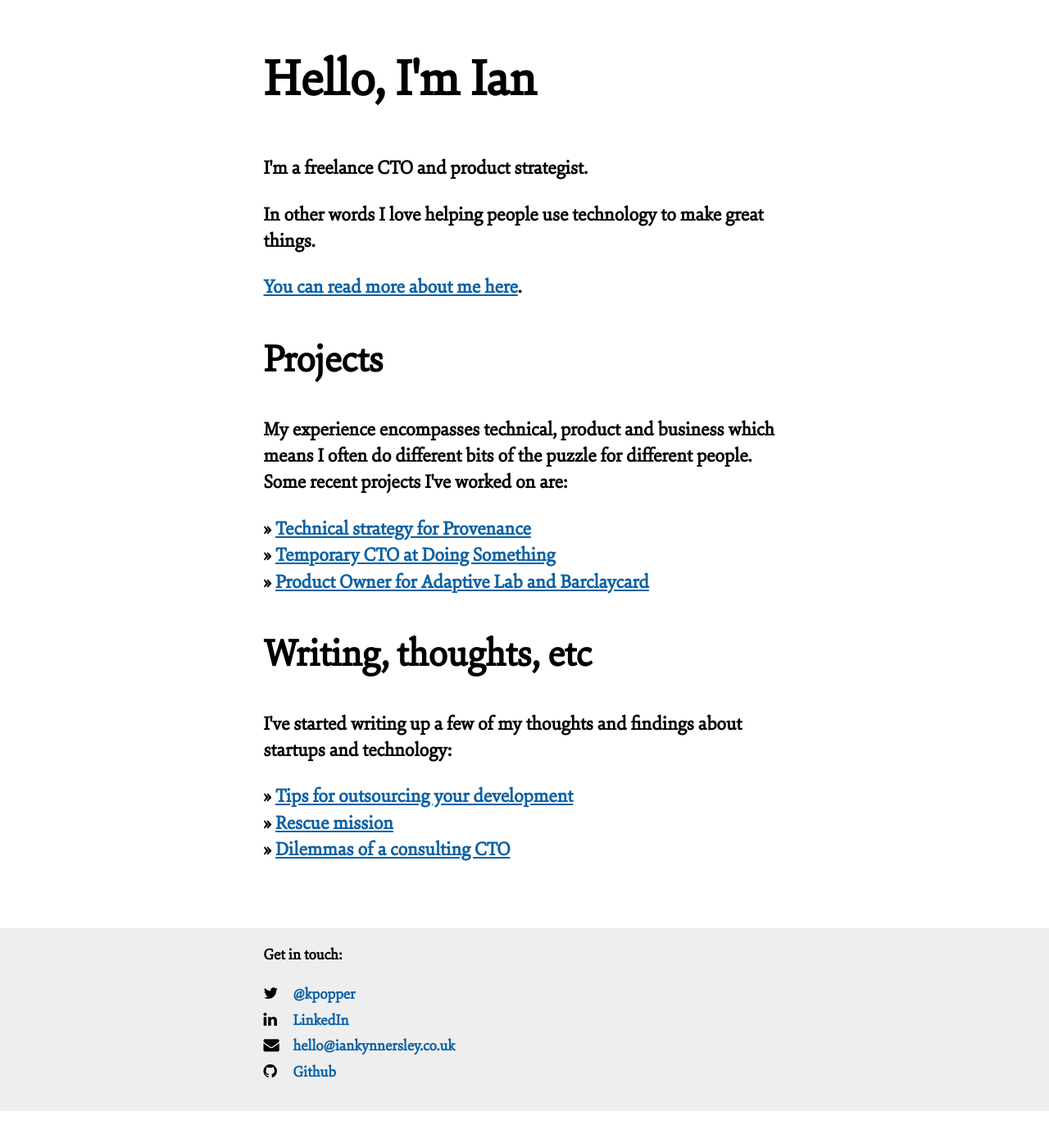
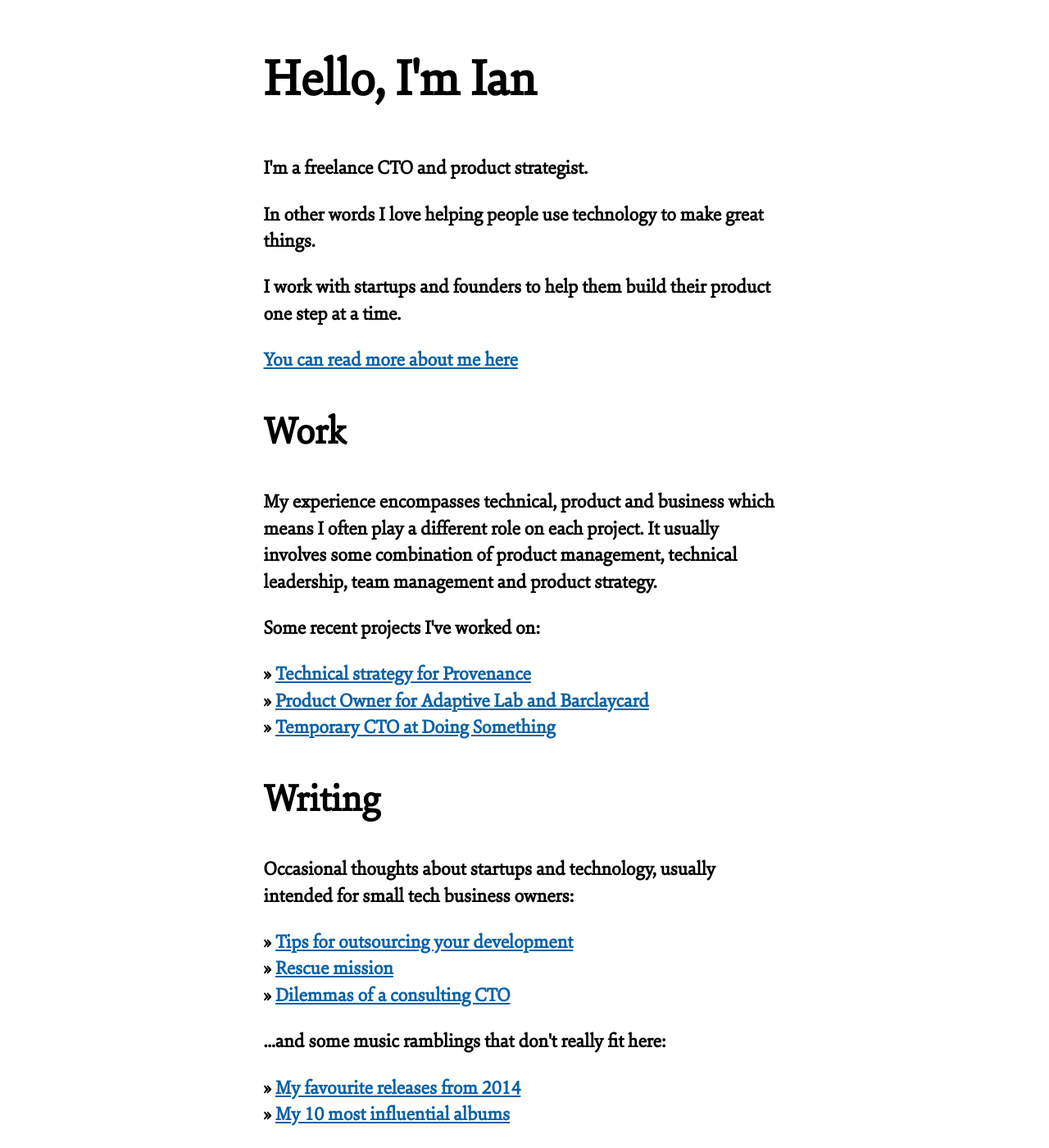
Before and after one commit to kpopper/iankynnersley.co.uk, a Jekyll site: the page built from index.html, in a window 1280 px wide and 1400 px high. Shown: the whole window at 82% size. Built offline with Jekyll 4.4.1, drawn with Linux system fonts in a browser that asks for light colours; nearby versions of some CDN libraries; Markdown is read by kramdown in place of the engine named in the settings.

Commit message:
Improvements to the copy on the home page

```diff
--- a/index.html
+++ b/index.html
@@ -7,22 +7,24 @@ title: Ian Kynnersley
   <h1 class="title">Hello, I'm Ian</h1>
   <p>I'm a freelance CTO and product strategist.</p>
   <p>In other words I love helping people use technology to make great things.</p>
-  <p><a href="/about">You can read more about me here</a>.</p>
+  <p>I work with startups and founders to help them build their product one step at a time.</p>
+  <p><a href="/about">You can read more about me here</a></p>
 </section>
 
 <section id="work">
-  <h2>Projects</h2>
-  <p>My experience encompasses technical, product and business which means I often do different bits of the puzzle for different people. Some recent projects I've worked on are:</p>
+  <h2 class="subtitle">Work</h2>
+  <p>My experience encompasses technical, product and business which means I often play a different role on each project. It usually involves some combination of product management, technical leadership, team management and product strategy.</p>
+  <p>Some recent projects I've worked on:</p>
   <ul class="projects">
     <li>&raquo; <a href="/case_studies/provenance">Technical strategy for Provenance</a></li>
+    <li>&raquo; <a href="/case_studies/barclaycard">Product Owner for Adaptive Lab and Barclaycard</a></li>
     <li>&raquo; <a href="/case_studies/doing_something">Temporary CTO at Doing Something</a></li>
-    <li>&raquo; <a href="/case_studies/barclaycard">Product Owner for Adaptive Lab and Barclaycard</a></li>
   </ul>
 </section>
 
 <section id="blog">
-  <h2>Writing, thoughts, etc</h2>
-  <p>I've started writing up a few of my thoughts and findings about startups and technology:</p>
+  <h2>Writing</h2>
+  <p>Occasional thoughts about startups and technology, usually intended for small tech business owners:</p>
   {% if site.posts.size > 0 %}
     <ul class="posts">
     {% for post in site.posts %}
@@ -30,4 +32,9 @@ title: Ian Kynnersley
     {% endfor %}
     </ul>
   {% endif %}
+  <p>...and some music ramblings that don't really fit here:</p>
+  <ul class="music posts">
+    <li>&raquo; <a href="/music/albums-of-2014">My favourite releases from 2014</a></li>
+    <li>&raquo; <a href="/music/10-most-influential-albums">My 10 most influential albums</a></li>
+  </ul>
 </section>
```
Also changed, not shown: case_studies/barclaycard.md (+1 -1 lines).
